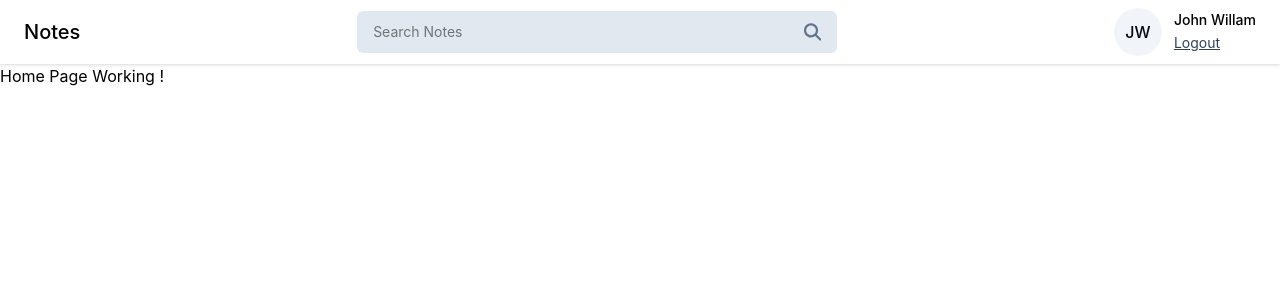
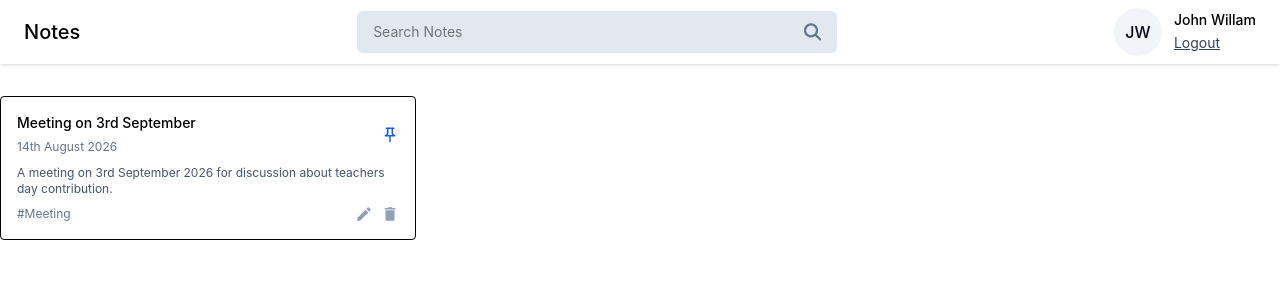
Before and after one commit to rishabhshailendrapatel-ui/NoteSphere, a React app in the folder frontend/: page / in a window 1280 px wide. Shown: the top 300 px of the page. Built offline with nearby package versions, Linux system fonts and the light colour scheme; the HTML template or start-up script is replaced by a standard one.

Commit message:
feat (components): add reusable NoteCard component

```diff
--- /dev/null
+++ b/frontend/src/components/Cards/NoteCard.jsx
@@ -0,0 +1,37 @@
+import React from "react";
+import { MdOutlinePushPin } from "react-icons/md";
+import { MdCreate, MdDelete } from "react-icons/md";
+
+const NoteCard = ({
+  title,
+  date,
+  content,
+  tags,
+  isPinned,
+  onEdit,
+  onDelete,
+  onPinNote,
+}) => {
+  return (
+    <div className="border rounded p-4 bg-white hover:shadow-xl transition-all ease-in-out">
+      <div className="flex items-center justify-between">
+        <div>
+          <h6 className="text-sm font-medium">{title}</h6>
+          <span className="text-xs  text-slate-500">{date}</span>
+        </div>
+        <MdOutlinePushPin className={`text-lg cursor-pointer hover:text-blue-400 ${isPinned ? `text-blue-600`:`text-slate-300`}`} onClick={onPinNote} />
+      </div>
+      <p className="text-xs text-slate-600 mt-2">{content?.slice(0, 200)}</p>
+      <div className="flex items-center justify-between mt-2">
+        <div className="text-xs text-slate-500">{tags}</div>
+        <div className="flex items-center gap-2">
+            <MdCreate className="text-lg cursor-pointer text-slate-400 hover:text-green-600" onClick={onEdit}/>
+            <MdDelete className="text-lg cursor-pointer text-slate-400 hover:text-red-500" onClick={onDelete} />
+        </div>
+      </div>
+
+    </div>
+  );
+};
+
+export default NoteCard;
--- a/frontend/src/pages/Home/Home.jsx
+++ b/frontend/src/pages/Home/Home.jsx
@@ -1,10 +1,28 @@
-import React from 'react'
-import Navbar from '../../components/Navbar/Navbar';
+import React from "react";
+import Navbar from "../../components/Navbar/Navbar";
+import NoteCard from "../../components/Cards/NoteCard";
+import { MdAdd } from "react-icons/md";
 
 const Home = () => {
-  return <>
-  <Navbar />
-  Home Page Working !</>;
-}
+  return (
+    <>
+      <Navbar />
+      <div className="container mx-auto">
+        <div className="grid grid-cols-3 gap-4 mt-8">
+          <NoteCard
+            title="Meeting on 3rd September"
+            date="14th August 2026"
+            content="A meeting on 3rd September 2026 for discussion about teachers day contribution."
+            tags="#Meeting"
+            isPinned={true}
+            onEdit={() => {}}
+            onDelete={() => {}}
+            onPinNote={() => {}}
+          />
+        </div>
+      </div>
+    </>
+  );
+};
 
-export default Home
+export default Home;
```
